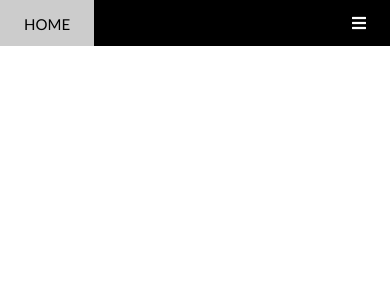
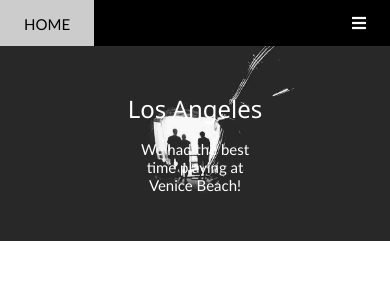
Before and after one commit to hythang/w3_band, a plain HTML site: page index.html in a window 390 px wide. Shown: the top 293 px of the page. Drawn offline with Linux system fonts and the light colour scheme.

Commit message:
Run and fix bug on mobile (4)

```diff
--- a/assets/css/style.css
+++ b/assets/css/style.css
@@ -186,7 +186,7 @@ html {
 #slider {
     margin-top: 46px;
     padding-top: 50%;
-    background: url(./assets/img/slider/la.jpg) top center / cover no-repeat;
+    background: url(/assets/img/slider/la.jpg) top center / cover no-repeat;
     position: relative;
 }
 
```
